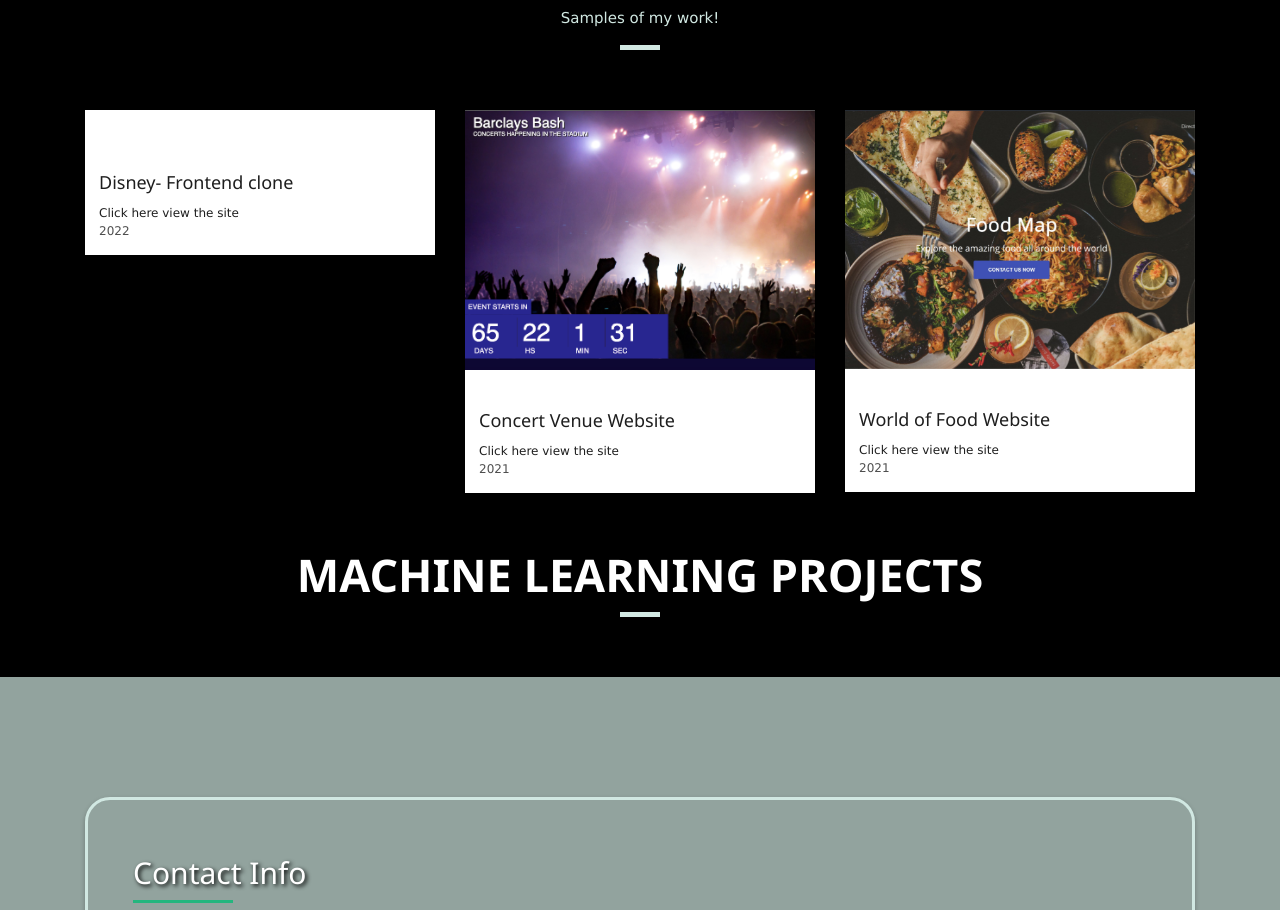
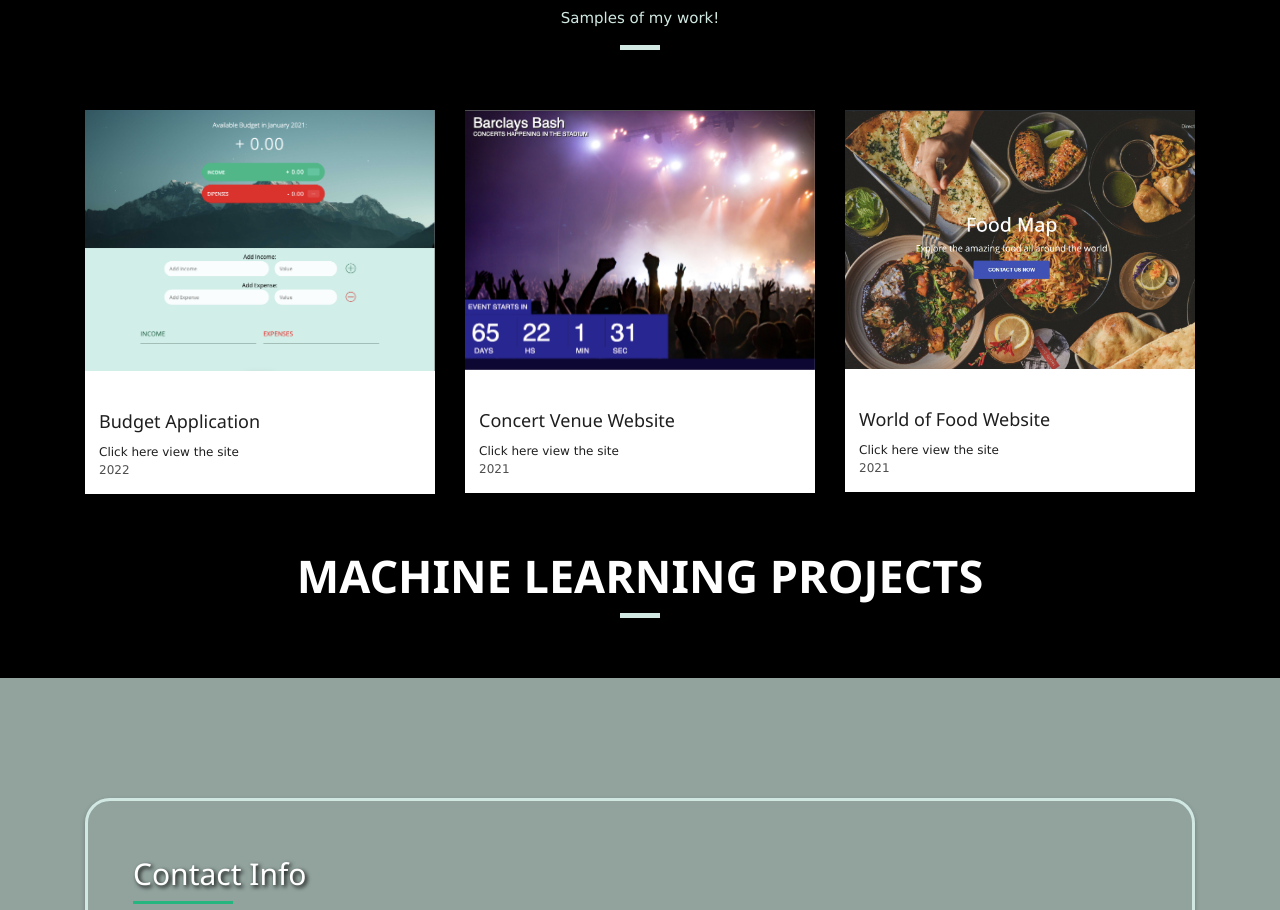
Before and after one commit to Cherrise-exe/myPortfolio, a plain HTML site: page index.html in a window 1280 px wide. Shown: the part 2130-3040 px from the top of the page. Drawn offline with nearby package versions, Linux system fonts and the light colour scheme; no server answers; files whose address does not match are found by name.

Commit message:
fixing bug after update

```diff
--- a/index.html
+++ b/index.html
@@ -240,14 +240,14 @@
       <div class="row">
         <div class="col-md-4">
           <div class="work-box">
-            <a href="tba" data-lightbox="gallery-mf">
+            <a href="img/budgetApp.jpg" data-lightbox="gallery-mf">
               <div class="work-img">
-                <img src="tba" alt="" class="img-fluid">
+                <img src="img/budgetApp.jpg" alt="" class="img-fluid">
               </div>
               <div class="work-content">
                 <div class="row">
                   <div class="col-sm-8">
-                    <h3 class="w-title">Disney- Frontend clone</h3>
+                    <h3 class="w-title">Budget Application</h3>
                     <div class="w-more">
                       <span class="w-ctegory"></span><a href="https://cherrise-exe.github.io/Group-project-2-Budget-app/" class="w-date">Click here view the site</a>
                       <div>
```
